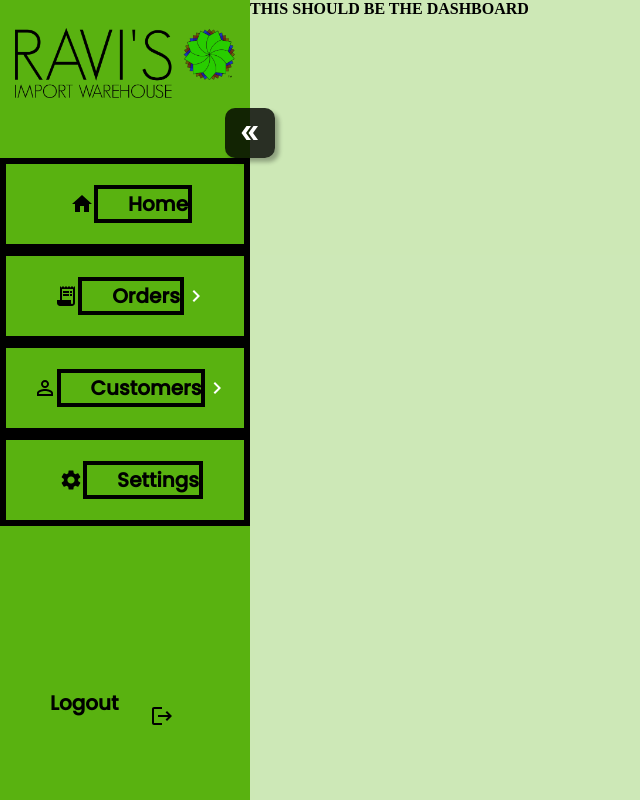
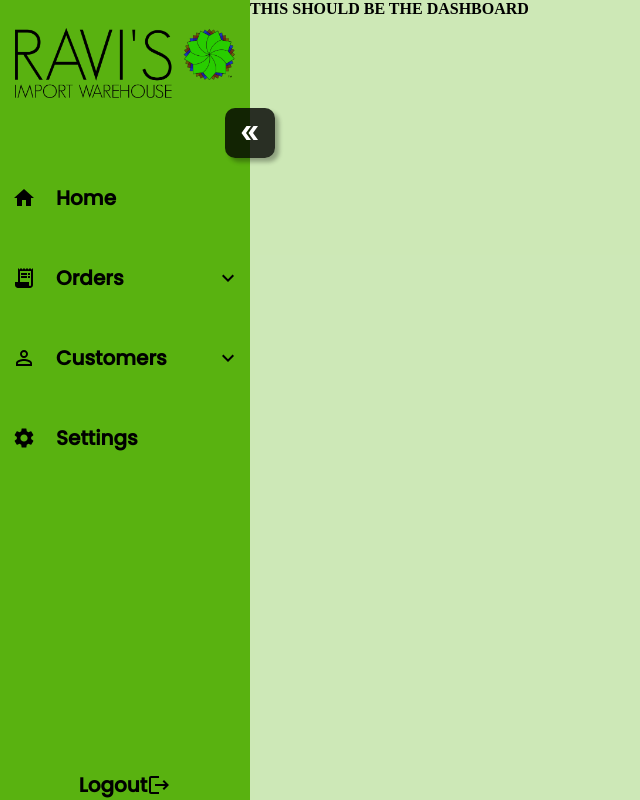
Before and after one commit to jorgec23/RavisAdminDashboard, a Next.js app: page / in a window 1280 px wide. Shown: the top 800 px of the page, without its empty margins (0-640 px from the left). Built offline with nearby package versions, Linux system fonts and the light colour scheme.

Commit message:
functional drop down menus with appropriate overflow handling, scrollbar customized

```diff
--- a/components/SideNavBar/SideNavBar.jsx
+++ b/components/SideNavBar/SideNavBar.jsx
@@ -16,7 +16,6 @@ export default function SideNavBar() {
     const toggleTheme = () => {
         setSideBarOpen(!sideBarOpen);
     }
-    console.log(sideBarOpen)
 
 
     return (
@@ -34,16 +33,20 @@ export default function SideNavBar() {
                             </button>
                         </div>
                     </div>
+                    <div className={styles.sideNavContainerOverflow}>
                         {/* <p>what is going on</p> */}
+                        <div className={styles.sideNavItemsContainer}>
                             {sideBarOptions.map((item) => <SideItem key={item.id} item={item} />)}
-
+                        </div>
+                        <div className={styles.sideNavLogoutContainer}>
+                            <div className={sideBarOpen?styles.logoutBtnContainer:styles.logoutBtnContainerClosed}>
                                 <span className = {sideBarOpen?styles.logoutText:styles.logoutTextClosed}>Logout</span>
-                    <div className={sideBarOpen?styles.logoutBtnContainer:styles.logoutBtnContainerClosed}>
                                 <button className = {styles.logoutBtn}>
                                     {<LogoutIcon className={styles.logoutBtnIcon}/>}
                                 </button>
                             </div>
-
+                        </div>
+                    </div>
                 </div>
             </div>
         </div>
--- a/components/SideNavBar/SideNavBar.module.scss
+++ b/components/SideNavBar/SideNavBar.module.scss
@@ -15,19 +15,31 @@ $sidenav-width-closed: 75px;
 .sideNavContainer {
   display:flex;
   flex-direction: column;
-  position:fixed;
+  // position: fixed;
+  position:sticky;
   font-family: Poppins;
+  top:0;
+  height: 100vh;
+  // box-sizing: border-box;
+  // bottom:0;
+  // border-style: solid;
+  // border-width: 2px;
+  // border-color: blue;
 }
 
 .sidenav {
   display:flex;
   flex-direction: column;
+  // flex-shrink: 0;
   width: $sidenav-width;
   transition: width 0.5s ease-in-out;
-  height: 100vh;
+  flex-grow:1;
+  // height: 100vh;
+  // bottom:0;
   background-color: #59b210;
   padding-top: 28px;
   position: relative;
+
 }
 
 .sidenavClosed {
@@ -67,9 +79,6 @@ $sidenav-width-closed: 75px;
   width: 50px;
   border-radius: 10px;
   background-color: rgba(0, 0, 0, 0.8);
-  /* background-color: black; */
-  border-style: line;
-  border-color: black;
   position:absolute;
   left:calc($sidenav-width - 25px);
   // margin-right: -12px;
@@ -105,6 +114,47 @@ $sidenav-width-closed: 75px;
   width: 40px;
 }
 
+.sideNavContainerOverflow {
+  display: flex;
+  flex-direction: column;
+  justify-content: space-between;
+  height: 200px;
+  // height: 100%;
+  flex-grow:1;
+  overflow-y:auto;
+  overflow-y:overlay;
+  overflow-x: hidden;
+  scrollbar-width: thin;
+  scrollbar-color: rgba(0, 0, 0, 0.8) rgba(255, 255, 255, 0.5);
+  // border-style: solid;
+  // border-width: 2px;
+  // border-color: black;
+  .sideNavItemsContainer{
+    display: flex;
+    flex-direction: column;
+  }
+  .sideNavLogoutContainer{
+    display: flex;
+    justify-content: center;
+  }
+}
+
+.sideNavContainerOverflow::-webkit-scrollbar {
+  width:10px;
+  // color: rgba(255, 255, 255, 0.9);
+  background-color: rgba(255, 255, 255, 0.5);
+}
+
+.sideNavContainerOverflow::-webkit-scrollbar-track{
+  border-radius:10px;
+}
+
+.sideNavContainerOverflow::-webkit-scrollbar-thumb{
+  border-radius:10px;
+  background-color:rgba(0, 0, 0, 0.8);
+}
+
+
 
 .logoutBtnIcon {
   width:50px;
@@ -124,9 +174,9 @@ $sidenav-width-closed: 75px;
   display:flex;
   align-items: center;
   justify-content: center;
-  position:absolute;
-  left:150px;
-  bottom:100px;
+  // position:absolute;
+  // left:150px;
+  // bottom:100px;
   // border-style: solid;
   // border-width: 2px;
   transition: left 0.5s ease-in-out;
@@ -140,9 +190,9 @@ $sidenav-width-closed: 75px;
 }
 
 .logoutText{
-  position:absolute;
-  left:50px;
-  bottom:110px;
+  // position:absolute;
+  // left:50px;
+  // bottom:110px;
   font-weight: 700;
   font-size: 20px;
   opacity: 1;
--- a/components/SidebarItem/sideBarSubItem.jsx
+++ b/components/SidebarItem/sideBarSubItem.jsx
@@ -1,13 +1,17 @@
 import styles from "./sidebarItem.module.scss";
 import Link from 'next/link';
+import { useTheme } from "../../utils/ThemeContext";
 
 export default function SideBarSubItem({subitem}) {
-    // console.log(subitem);
+    const {sideBarOpen, setSideBarOpen} = useTheme();
+    // const toggleTheme = () => {
+    //     setSideBarOpen(!sideBarOpen);
+    // }
 
     return (
-        <Link href = "/"><div key={item.id} className = {styles.subsideitem}>
+        <Link href = "/"><div key={subitem.id} className = {styles.subsideitem}>
                 {subitem.icon}
-                <span className = {open?styles.sublinkText:styles.sublinkTextClosed}>{subitem.text}</span>
+                <span className={sideBarOpen?styles.sublinkText:styles.sublinkTextClosed}>{subitem.text}</span>
             </div>
         </Link>
     )
--- a/components/SidebarItem/sidebarItem.jsx
+++ b/components/SidebarItem/sidebarItem.jsx
@@ -12,7 +12,7 @@ export default function SideItem ({item}){
     //     setSideBarOpen(!sideBarOpen);
     // }
 
-    const [open, setopen] = useState(true);
+    const [open, setopen] = useState(false);
     const toggleOpen = () => {
         // console.log("open?" + open)
         setopen(!open)
@@ -21,17 +21,16 @@ export default function SideItem ({item}){
     if (item.submenu) {
         return (
             <div className = {styles.sideItemContainer}>
-                <Link href = "/"><div key ={item.id} className = {styles.sideitem}>
-                                    <div className = {styles.sideitemIconTextContainer}>
-                                        {item.icon}
-                                        <span className = {sideBarOpen?styles.linkText:styles.linkTextClosed}>{item.text}</span>
-                                    </div>
-                                    {/* {item.submenu && <NavigateNextIcon />} */}
-                                    <NavigateNextIcon/>
-                                </div>
-                </Link>
-                <div className={styles.sideItemSubMenuContainer}>
-                    {/* {item.submenu.map((subitem) => <SideBarSubItem key={subitem.id} subitem={subitem}/>) } */}
+                <div key ={item.id} className = {styles.sideitem} onClick={toggleOpen}>
+                    <div className = {styles.sideitemIconTextContainer}>
+                        {item.icon}
+                        <span className = {sideBarOpen?styles.linkText:styles.linkTextClosed}>{item.text}</span>
+                    </div>
+                    <NavigateNextIcon className = {open?styles.dropdownIcon:styles.dropdownIconClosed}/>
+                </div>
+
+                <div className={open?styles.sideItemSubMenuContainer:styles.sideItemSubMenuContainerClosed}>
+                    {item.submenu.map((subitem) => <SideBarSubItem key={subitem.id} subitem={subitem}/>) }
                 </div>
             </div>
         )
@@ -45,7 +44,7 @@ export default function SideItem ({item}){
                             {item.icon}
                             <span className = {sideBarOpen?styles.linkText:styles.linkTextClosed}>{item.text}</span>
                         </div>
-                        {item.submenu && <NavigateNextIcon className = {styles.toggleBtn} />}
+                        {/* {item.submenu && <NavigateNextIcon className = {styles.toggleBtn} />} */}
                     </div>
                 </Link>
             </div>
--- a/components/SidebarItem/sidebarItem.module.scss
+++ b/components/SidebarItem/sidebarItem.module.scss
@@ -1,41 +1,56 @@
 .sideItemContainer {
-    // display: flex;
+    display: flex;
+    flex-direction: column;
     // align-items: center;
-    border-style: solid;
-    border-width: 2px;
-    border-color: black;
 }
 
 .sideitem {
+    position:relative;
     height: 50px;
     display: flex;
     align-items: center;
-    justify-content: center;
+    // justify-content: space-between;
     padding: 15px 0px;
     cursor: pointer;
     color: #fff;
     // text-decoration: none;
-    font-size:medium;
-    border-style: solid;
-    border-width: 4px;
-    border-color: black;
+    // font-size:medium;
+    // border-style: solid;
+    // border-width: 1px;
+    // border-color: black;
 }
 
 .sideitem:hover {
     background-color: rgba(0, 0, 0, 0.2);
 }
 
+.sideItemSubMenuContainer {
+    display:flex;
+    flex-direction: column;
+    // align-items: center;
+    // justify-content: center;
+    // height:auto;
+    transition: height 600ms ease-in;
+    // border-style: solid;
+    // border-width: 1px;
+    // border-color: black;
+    // flex-direction: column;
+}
+
 .subsideitem {
     height: 50px;
     display: flex;
     align-items: center;
-    justify-content: space-between;
-    padding: 15px 0px;
+    // justify-content: space-between;
+    padding: 10px 0px;
     cursor: pointer;
     color: #fff;
-    background-color: rgba(0, 0, 0, 0.3);
+    background-color: rgba(0, 0, 0, 0.5);
     text-decoration: none;
-    // font-size:medium;
+    // border-style: solid;
+    // border-width: 1px;
+    // border-color: black;
+    position:relative;
 }
 
 .subsideitem:hover {
@@ -43,12 +58,16 @@
     text-decoration: underline;
 }
 
-.sideItemSubMenuContainer {
-    display:flex;
-    align-items: center;
-    justify-content: center;
+
+.sideItemSubMenuContainerClosed {
+    composes:sideItemSubMenuContainer;
+    height:0;
+    // transition: height 600ms ease-in;
+    overflow:hidden;
     // flex-direction: column;
 }
+
+
 .sideitemIconTextContainer {
     display: flex;
     align-items: center;
@@ -62,10 +81,7 @@
     opacity: 1;
     transition: opacity 200ms ease-in;
     transition-delay: 250ms;
-    padding-left:1.5em;
-    border-style: solid;
-    border-width: 4px;
-    border-color: black;
+    padding-left:1em;
 }
 
 .linkTextClosed {
@@ -75,19 +91,63 @@
     transition: opacity 250ms ease-in, visibility 0ms ease-in 250ms;
 }
 
+.dropdownIcon {
+    height:35px;
+    width: 35px;
+    color: black;
+    font-size:medium;
+    // border-style: solid;
+    // border-width: 1px;
+    // border-color: black;
+
+    transform: rotate(-90deg);
+    transition: rotate 300ms ease-in;
+    position:absolute;
+    right:10px;
+}
+.dropdownIconClosed {
+    height:35px;
+    width: 35px;
+    color: black;
+    font-size:medium;
+    // border-style: solid;
+    // border-width: 1px;
+    // border-color: black;
+
+    transform: rotate(90deg);
+    transition: rotate 300ms ease-in;
+    position:absolute;
+    right:10px;
+}
+
+.dropdownIcon{
+
+}
+
+
 .sublinkText {
-    color:white;
-    font-size: 14px;
-    font-weight: 700;
+    color: white;
+    font-size: 16px;
+    font-weight: 600;
+    flex-grow:1;
     opacity: 1;
-    transition: opacity 200ms ease-in;
-    transition-delay: 250ms;
-    padding-left:1.5em;
+    transform: translateX(0em);
+    // transition: left 500ms ease-in-out, opacity 300ms ease-in;
+    transition: opacity 300ms ease-in, transform 500ms ease-in-out;
+    // transition-delay: 100ms;
+    padding-left:1em;
+    padding-right:1em;
+    // border-style: solid;
+    // border-width: 1px;
+    // border-color: black;
 }
 
 .sublinkTextClosed {
-    composes: linkText;
-    visibility: hidden;
+    composes: sublinkText;
+    // visibility: hidden;
     opacity: 0;
-    transition: opacity 250ms ease-in, visibility 0ms ease-in 250ms;
+    transform: translateX(-8em);
+    transition: opacity 300ms ease-in, transform 500ms ease-in-out;
+
+
 }
--- a/utils/sideBarOptions.module.scss
+++ b/utils/sideBarOptions.module.scss
@@ -7,8 +7,8 @@
 }
 
 .sideBarSubMenuIcon{
-    width:40px;
-    height:40px;
+    width:30px;
+    height:30px;
     color:white;
-    padding-left:1.5em;
+    padding-left:1em;
 }
```
Lines whose indentation alone changed are shown as unchanged.
